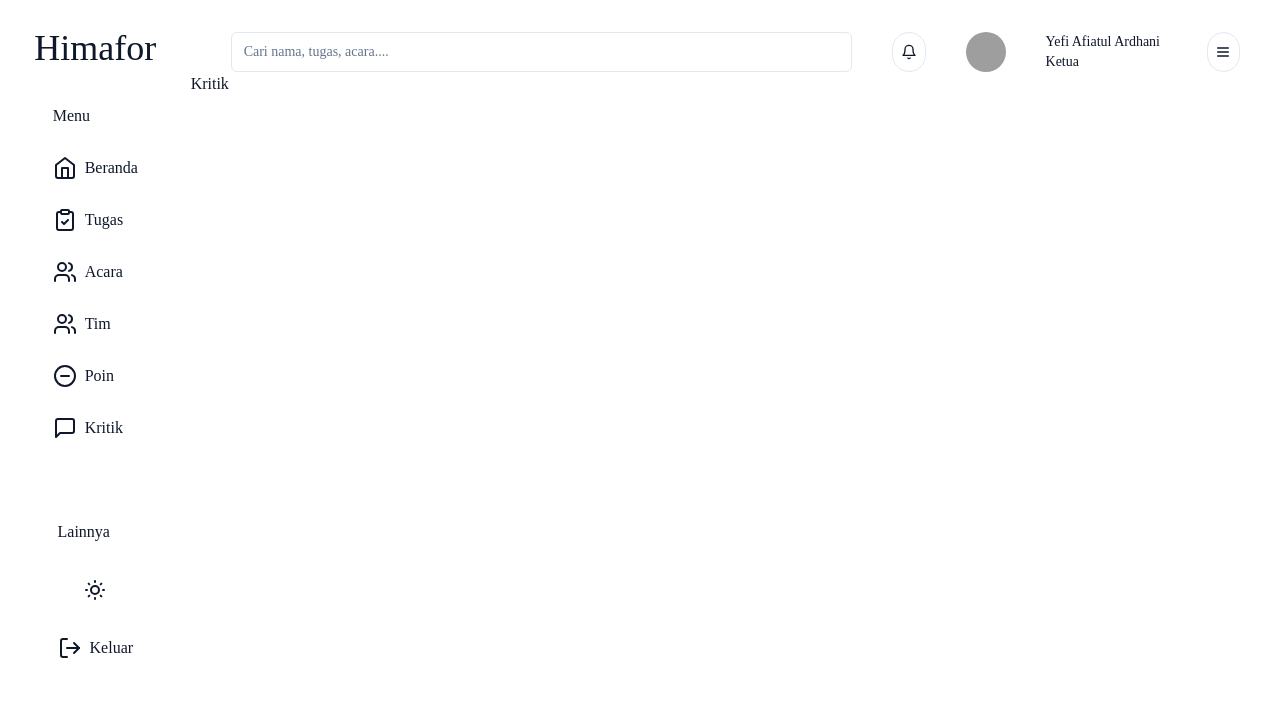
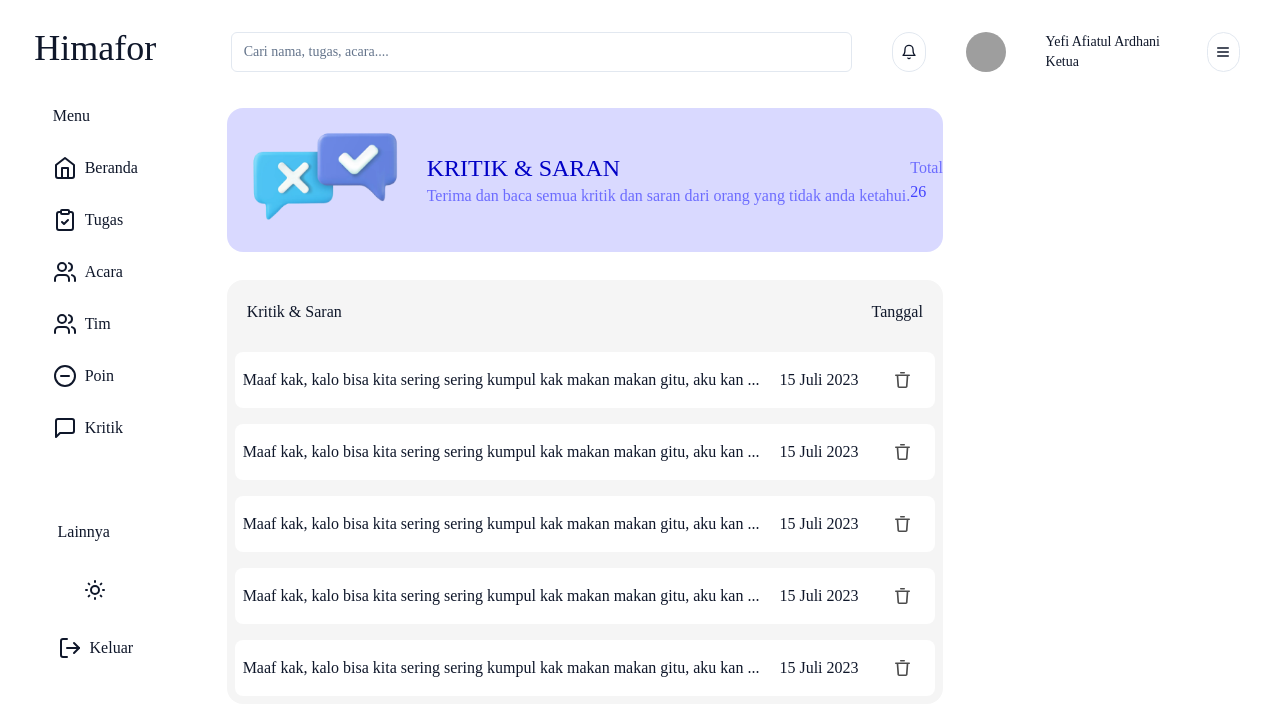
Before and after one commit to mensafri/organizingweb, a Next.js app: page /kritik in a window 1280 px wide. Shown: the top 716 px of the page. Built offline with nearby package versions, Linux system fonts and the light colour scheme; grey boxes are pictures that could not be loaded.

Commit message:
kritik page

```diff
--- /dev/null
+++ b/app/kritik/KritikComp.tsx
@@ -0,0 +1,21 @@
+import React from "react"
+import Image from "next/image"
+
+import { Button } from "@/components/ui/button"
+
+import sampah from "/public/images/sampah.svg"
+
+export default function KritikComp() {
+  return (
+    <div className="m-2 flex flex-row items-center gap-5 rounded-lg bg-[#FFFFFF] p-2">
+      <p>
+        Maaf kak, kalo bisa kita sering sering kumpul kak makan makan gitu, aku
+        kan ...
+      </p>
+      <p>15 Juli 2023</p>
+      <Button variant="ghost">
+        <Image src={sampah} alt="Kritik Logos" width={15} height={15} />
+      </Button>
+    </div>
+  )
+}
--- a/app/kritik/page.tsx
+++ b/app/kritik/page.tsx
@@ -1,7 +1,37 @@
-import React from 'react'
+import React from "react"
+import Image from "next/image"
+import KritikComp from "./KritikComp"
+
+import kritik from "/public/images/kritik.png"
 
 export default function Kritik() {
   return (
-    <div>Kritik</div>
+    <div className="ml-9 mt-9 flex flex-col gap-7">
+      <div className="flex flex-row items-center rounded-2xl bg-[#0000FF26]">
+        <Image src={kritik} alt="Kritik Logos" width={200} height={100} />
+        <div>
+          <h1 className="text-2xl text-[#0000C6]">KRITIK & SARAN</h1>
+          <p className="text-[#0000FF80]">
+            Terima dan baca semua kritik dan saran dari orang yang tidak anda
+            ketahui.
+          </p>
+        </div>
+        <div>
+          <p className="text-[#0000FF80]">Total</p>
+          <p className="text-[#0000FFB2]">26</p>
+        </div>
+      </div>
+      <div className="flex flex-col rounded-2xl bg-[#F5F5F5]">
+        <div className="m-5 flex flex-row place-content-between">
+          <h1>Kritik & Saran</h1>
+          <h1>Tanggal</h1>
+        </div>
+        <KritikComp/>
+        <KritikComp/>
+        <KritikComp/>
+        <KritikComp/>
+        <KritikComp/>
+      </div>
+    </div>
   )
 }
```
Also changed, not shown: public/images/kritik.png (added), public/images/sampah.svg (added).
